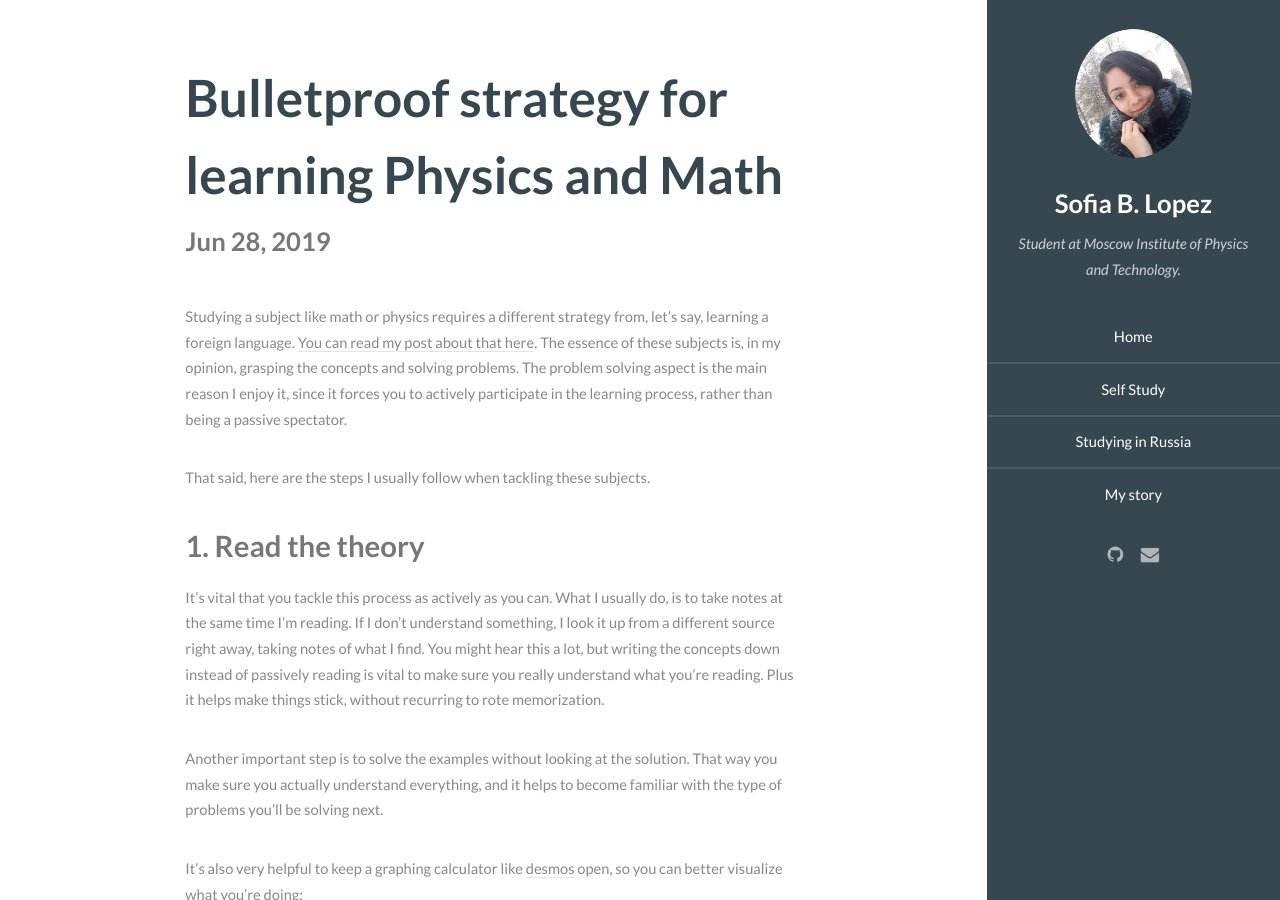
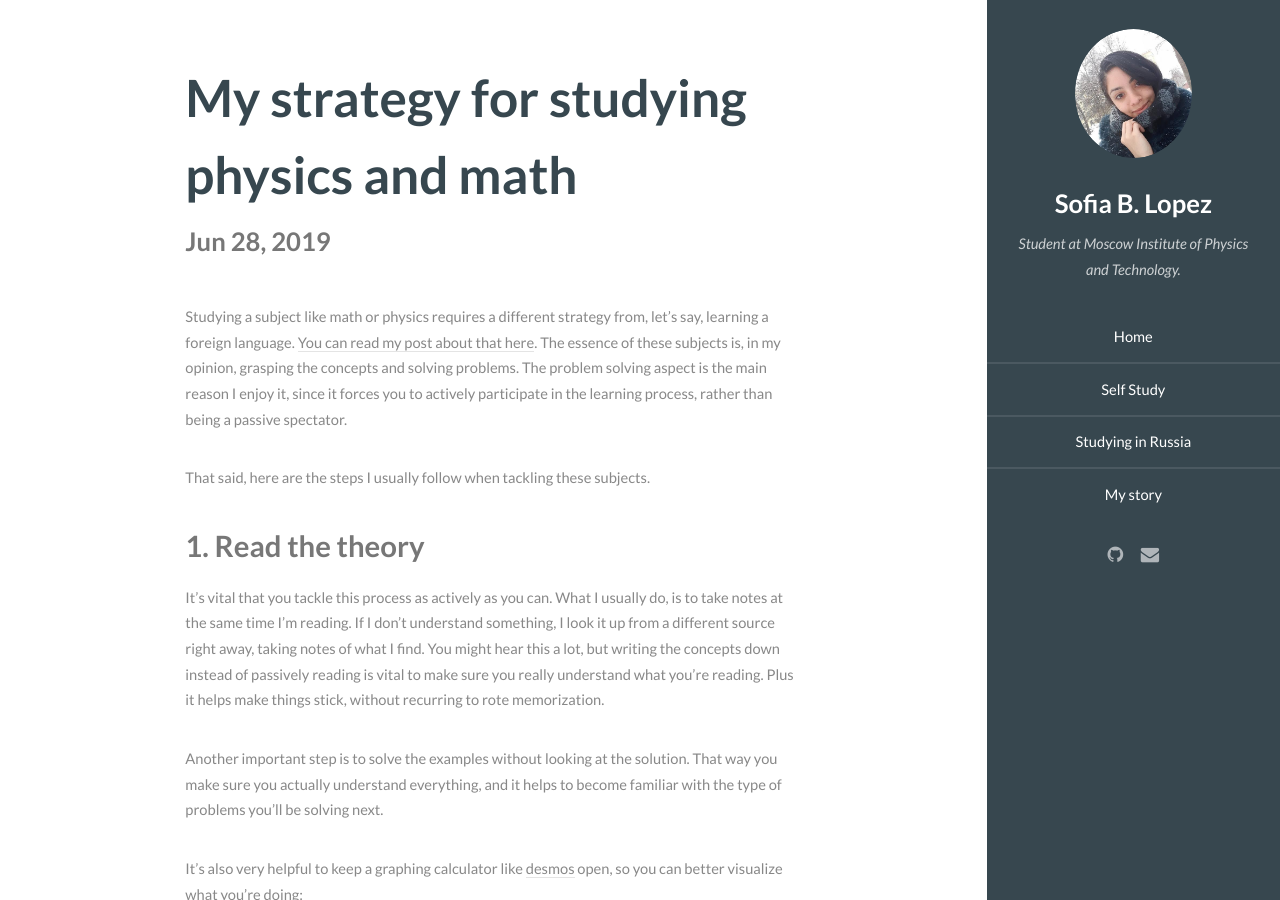
Before and after one commit to sofiabelen/sofiabelen.github.io, a Jekyll site: the page built from _posts/2019-06-28-Physics_Math_Strategies.md, in a window 1280 px wide and 900 px high. Built offline with Jekyll 4.4.1, drawn with Linux system fonts in a browser that asks for light colours.

Commit message:
Change post title

```diff
--- a/_posts/2019-06-28-Physics_Math_Strategies.md
+++ b/_posts/2019-06-28-Physics_Math_Strategies.md
@@ -1,6 +1,6 @@
 ---
 layout: post
-title: Bulletproof strategy for learning Physics and Math
+title: My strategy for studying physics and math
 categories: selfstudy
 ---
 Studying a subject like math or physics requires a different strategy from, let's say, learning a foreign language. [You can read my post about that here](http://justanotherstudent.tk/selfstudy/2019/06/25/foreignlanguages.html). The essence of these subjects is, in my opinion, grasping the concepts and solving problems. The problem solving aspect is the main reason I enjoy it, since it forces you to actively participate in the learning process, rather than being a passive spectator.
```
